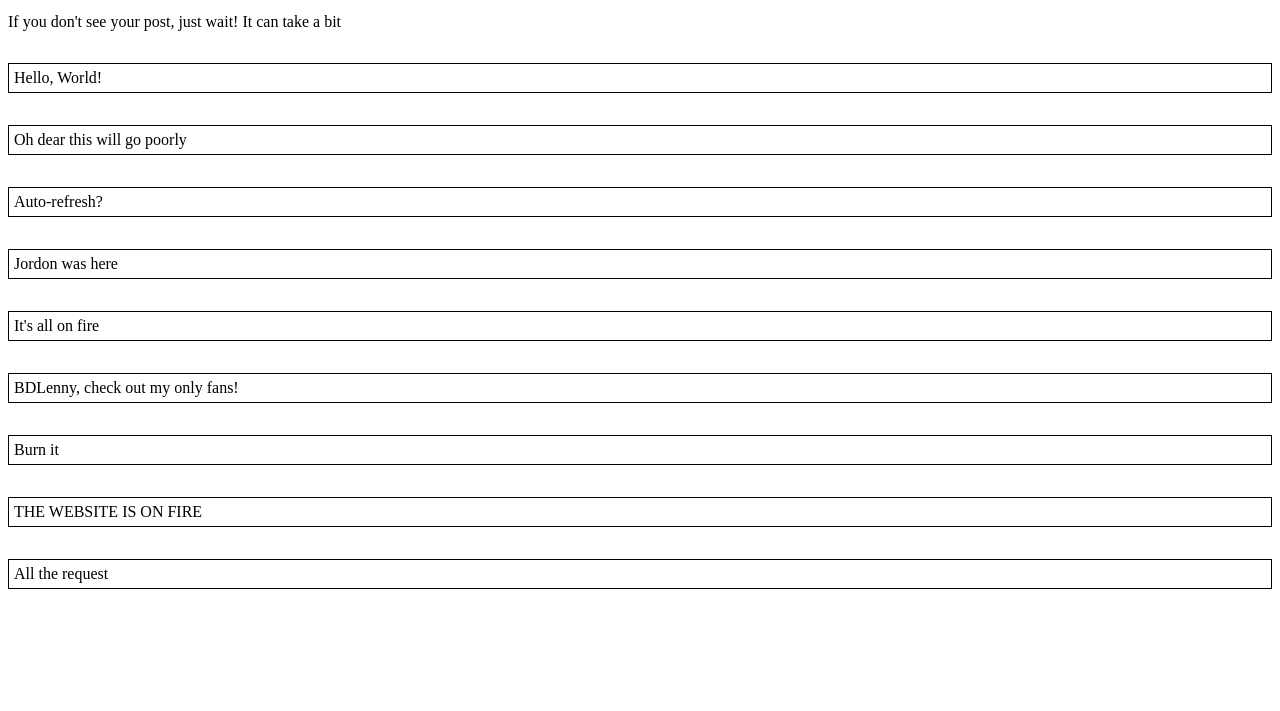
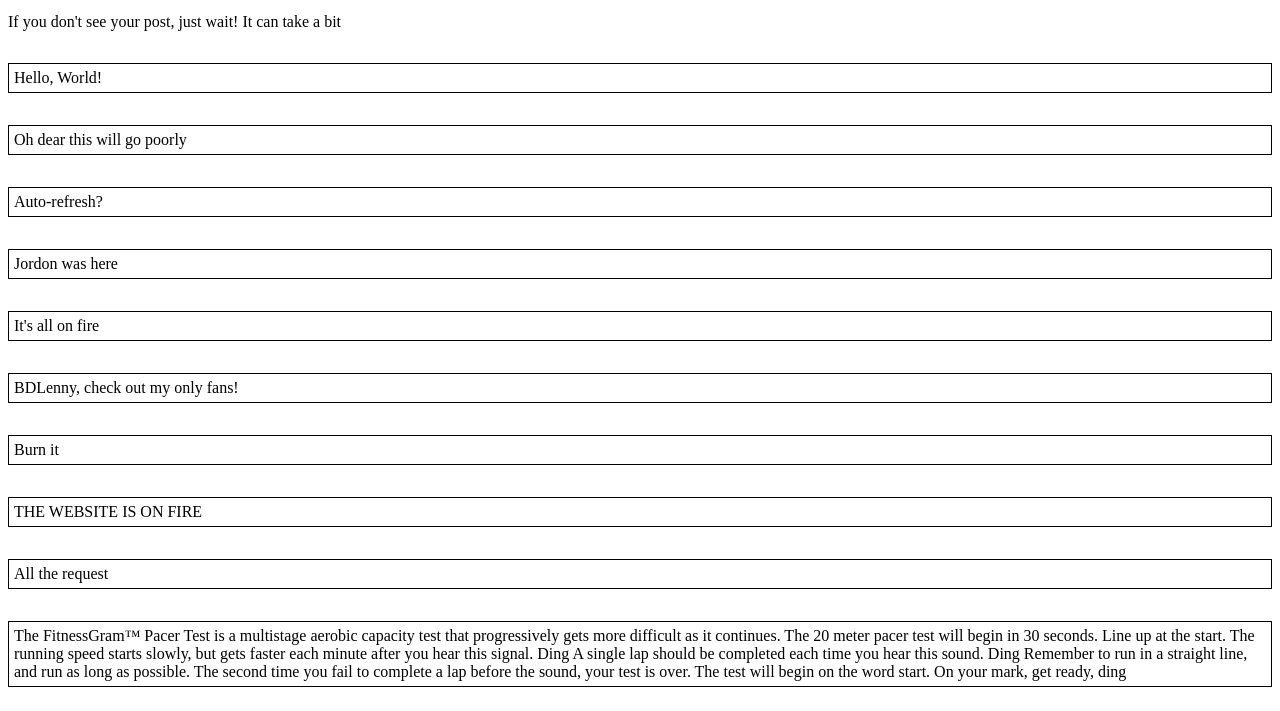
Before and after one commit to action-thread-burner/action-thread, a plain HTML site: page index.html in a window 1280 px wide. Shown: the part 90-801 px from the top of the page. Drawn offline with Linux system fonts and the light colour scheme.

Commit message:
Latest data: Tue Apr 20 14:56:23 UTC 2021

```diff
--- a/index.html
+++ b/index.html
@@ -16,6 +16,6 @@
 <p>If you don't see your post, just wait! It can take a bit</p>
 <div id="thread">
 <p class="post">Hello, World!</p>
-<p class="post">Oh dear this will go poorly</p><p class="post">Auto-refresh?</p><p class="post">Jordon was here</p><p class="post">It's all on fire</p><p class="post">BDLenny, check out my only fans!</p><p class="post">Burn it</p><p class="post">THE WEBSITE IS ON FIRE</p><p class="post">All the request</p></div>
+<p class="post">Oh dear this will go poorly</p><p class="post">Auto-refresh?</p><p class="post">Jordon was here</p><p class="post">It's all on fire</p><p class="post">BDLenny, check out my only fans!</p><p class="post">Burn it</p><p class="post">THE WEBSITE IS ON FIRE</p><p class="post">All the request</p><p class="post">The FitnessGram™ Pacer Test is a multistage aerobic capacity test that progressively gets more difficult as it continues. The 20 meter pacer test will begin in 30 seconds. Line up at the start. The running speed starts slowly, but gets faster each minute after you hear this signal. Ding  A single lap should be completed each time you hear this sound. Ding  Remember to run in a straight line, and run as long as possible. The second time you fail to complete a lap before the sound, your test is over. The test will begin on the word start. On your mark, get ready, ding</p></div>
 </body>
 </html>
```
